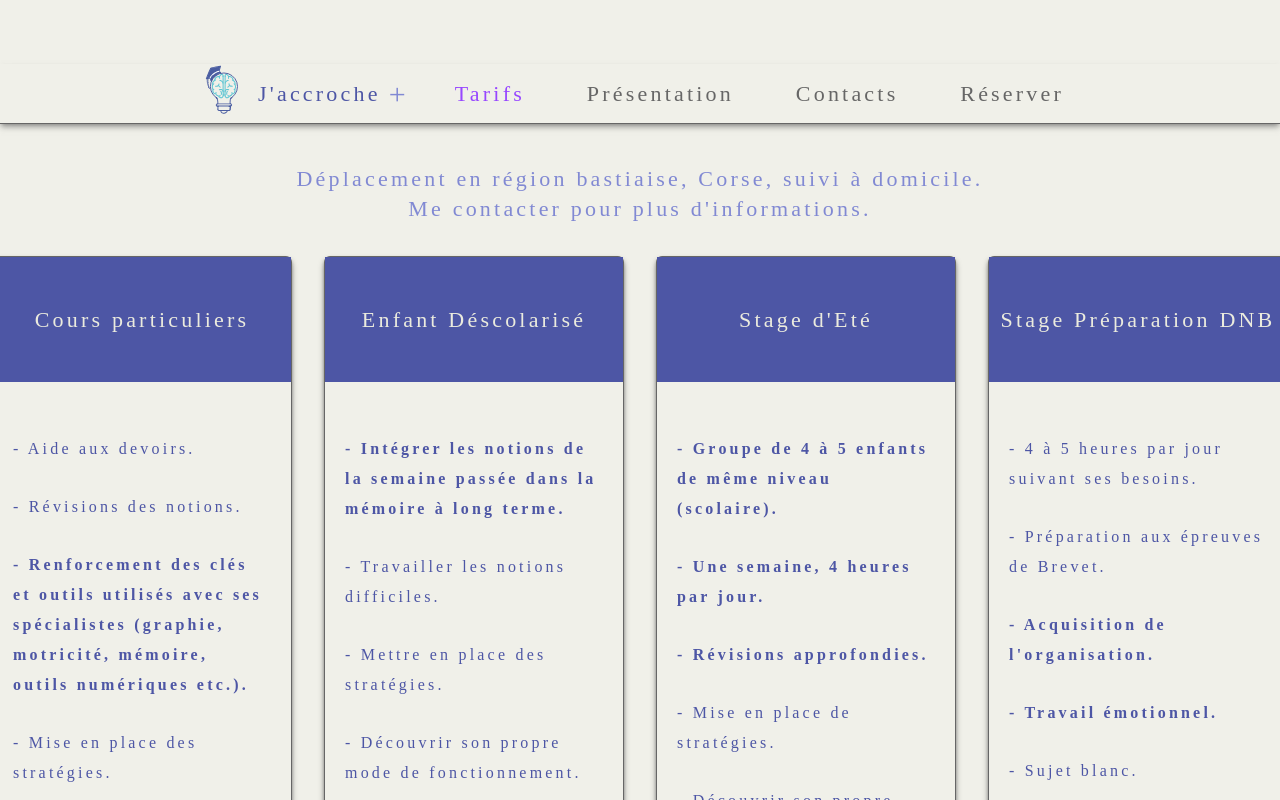
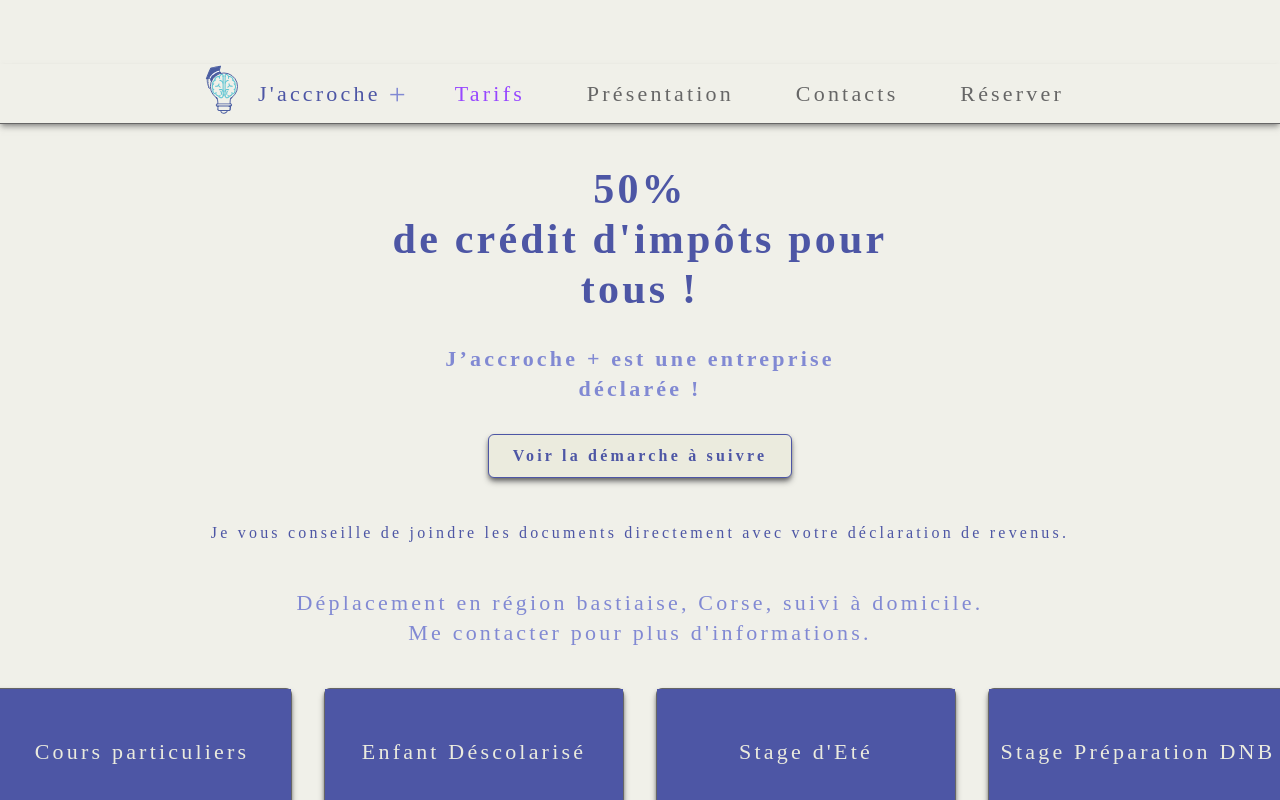
Before and after one commit to DumeGrisoni/booking_student, a React (Vite) app: page /pricing in a window 1280 px wide. Shown: the top 800 px of the page. Built offline with nearby package versions, Linux system fonts and the light colour scheme; a web font is replaced by a local one.

Commit message:
adding external links

```diff
--- a/src/Components/Footer.jsx
+++ b/src/Components/Footer.jsx
@@ -20,17 +20,23 @@ const Footer = () => {
         <h2 className="text-primary ">Contacts</h2>
         <ul className="flex gap-10">
           <li>
-            <Link to="/">
+            <Link
+              to="https://www.facebook.com/profile.php?id=100092444294604"
+              target="_blank"
+            >
               <img src={facebookIcon} alt="Logo facebook" />
             </Link>
           </li>
           <li>
-            <Link to="/">
+            <Link
+              to="https://www.instagram.com/jaccroche_plus/"
+              target="_blank"
+            >
               <img src={instagramIcon} alt="logo instagram" />
             </Link>
           </li>
           <li>
-            <Link to="/">
+            <Link to="mailto:jaccrocheplus@gmail.com">
               <img src={emailIcon} alt="logo mail" />
             </Link>
           </li>
--- a/src/Components/TaxBanner.jsx
+++ b/src/Components/TaxBanner.jsx
@@ -1,3 +1,4 @@
+import { Link } from 'react-router-dom';
 import Button from './Button';
 
 const TaxBanner = () => {
@@ -10,8 +11,14 @@ const TaxBanner = () => {
       <h2 className="text-title text-primary-var-1 w-[80%]">
         J’accroche + est une entreprise déclarée !
       </h2>
-      <Button onClick={console.log('ca marche')}>
-        Voir la démarche à suivre
+
+      <Button>
+        <Link
+          to="https://www.impots.gouv.fr/particulier/emploi-domicile"
+          target="_blank"
+        >
+          Voir la démarche à suivre
+        </Link>
       </Button>
     </section>
   );
--- a/src/Home.jsx
+++ b/src/Home.jsx
@@ -35,7 +35,16 @@ function Home() {
                 Au sein des établissement les professeurs n&apos;ont pas tous
                 les moyens et le temps de mettre en place de nouvelles
                 pédagogies favorisant l&apos;hétérogénéité des profils et ce
-                malgré la mise en place de la différenciation pédagogique.
+                malgré la mise en place de la{' '}
+                <a
+                  href="https://www.cairn.info/revue-administration-et-education-2016-2-page-159.htm#:~:text=La%20p%C3%A9dagogie%20diff%C3%A9renci%C3%A9e%20%3A%20elle%20se,comme%20celui%20qui%20fait%20apprendre"
+                  className="external-link"
+                  target="_blank"
+                  rel="noreferrer"
+                >
+                  différenciation pédagogique
+                </a>
+                .
               </p>
               <p>
                 Je m&apos;appelle Julie, je suis une jeune femme hypersensible
--- a/src/pages/Presentation.jsx
+++ b/src/pages/Presentation.jsx
@@ -13,6 +13,8 @@ const Presentation = () => {
             <a
               className="external-link"
               href="https://corsica-dys-tdah.assoconnect.com/page/1467509-quesaco"
+              target="_blank"
+              rel="noreferrer"
             >
               trouble
             </a>{' '}
@@ -23,13 +25,15 @@ const Presentation = () => {
         <Text>
           <p className="font-bold">Si vous avez besoin de soutient afin :</p>{' '}
           <p>
-            D&apos;élaborer les différents dossiers ({' '}
+            D&apos;élaborer les différents dossiers (
             <a
               className="external-link"
               href="https://www.monparcourshandicap.gouv.fr/scolarite/ppre-pai-pap-pps-en-quoi-consistent-les-differentes-possibilites-dappui-la-scolarisation"
+              target="_blank"
+              rel="noreferrer"
             >
               MDPH, PPRE, PPS, PAP, etc
-            </a>{' '}
+            </a>
             ) nous pourront également vous orienter afin de maximiser vos
             chances d&apos;avoir un avis favorable. D&apos;organiser une
             médiation avec léapos;établissement scolaire. De trouver des
--- a/src/pages/Pricing.jsx
+++ b/src/pages/Pricing.jsx
@@ -1,9 +1,15 @@
 import Button from '../Components/Button.jsx';
 import PricingContainer from '../Components/PricingContainer.jsx';
+import TaxBanner from '../Components/TaxBanner.jsx';
 import Text from '../Components/Text.jsx';
 const Pricing = () => {
   return (
-    <div className="flex flex-col justify-center gap-8 items-center m-10">
+    <div className="flex flex-col justify-center gap-10 items-center m-10">
+      <TaxBanner />
+      <p className="text-default text-primary">
+        Je vous conseille de joindre les documents directement avec votre
+        déclaration de revenus.
+      </p>
       <p className="text-title text-primary-var-1 text-center">
         Déplacement en région bastiaise, Corse, suivi à domicile.
         <br /> Me contacter pour plus d&apos;informations.
```
